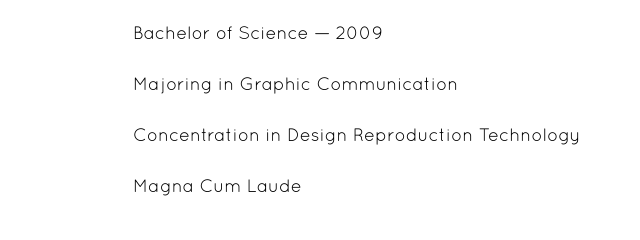
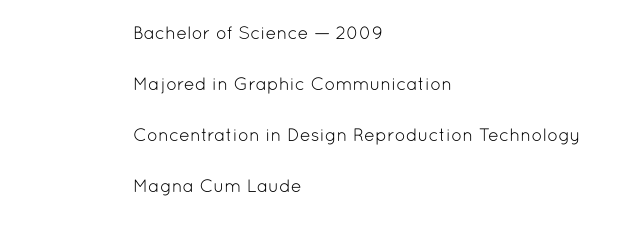
Before and after one commit to kyleolsondesign/kyle-olson.com, a plain HTML site: page index.html in a window 1280 px wide. Shown: the part 2863-3103 px from the top of the page, 211-851 px from the left. Drawn offline with nearby package versions, Linux system fonts and the light colour scheme.

Commit message:
Update index.html

```diff
--- a/index.html
+++ b/index.html
@@ -101,7 +101,7 @@
 					<h3>California Polytechnic State University, <span class="nowrap">San Luis Obispo</span></h3>
 					<ul>
 						<li>Bachelor of Science — 2009</li>
-						<li>Majoring in Graphic Communication</li>
+						<li>Majored in Graphic Communication</li>
 						<li>Concentration in Design Reproduction Technology</li>
 						<li>Magna Cum Laude</li>
 					</ul>
```
